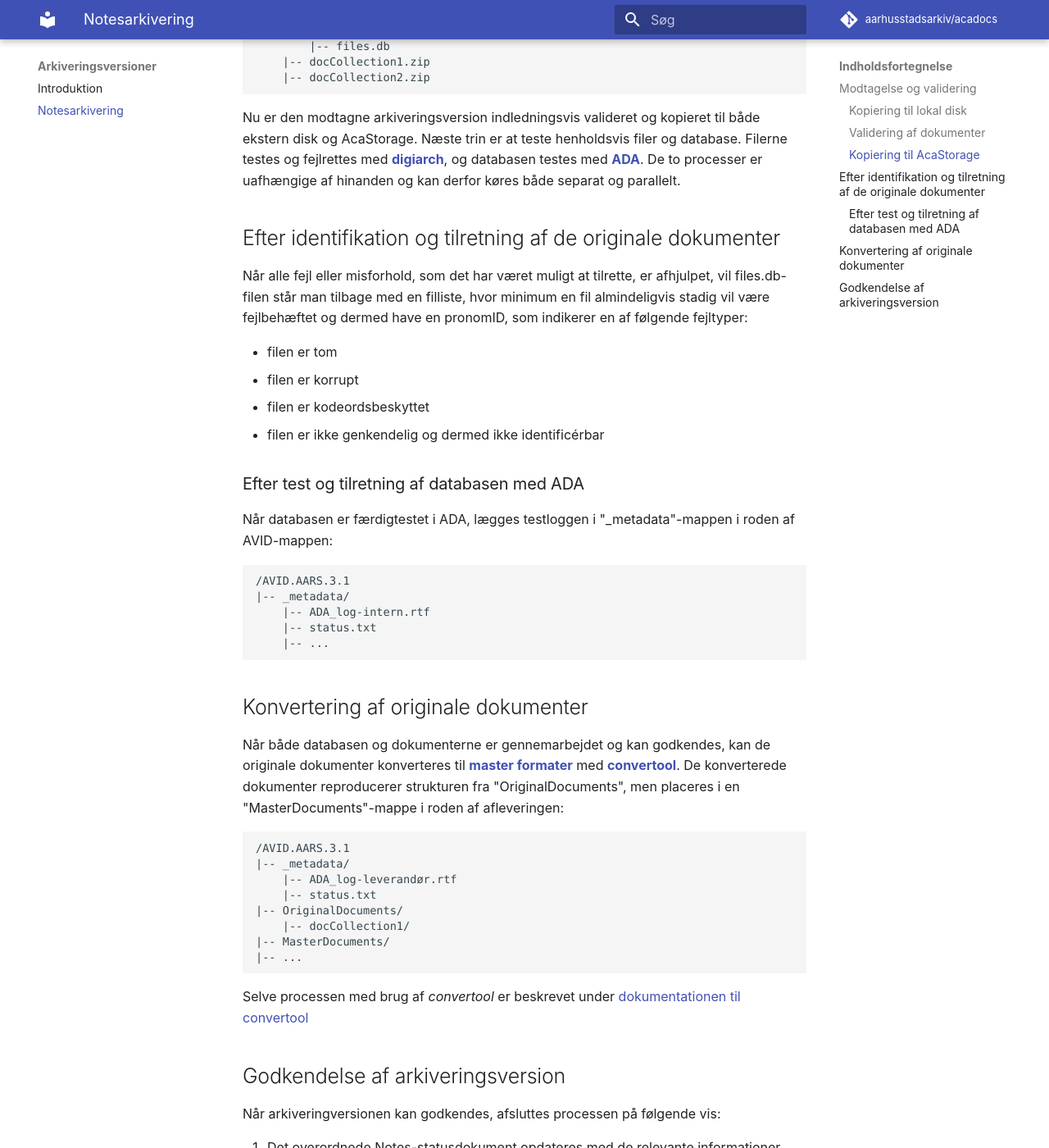
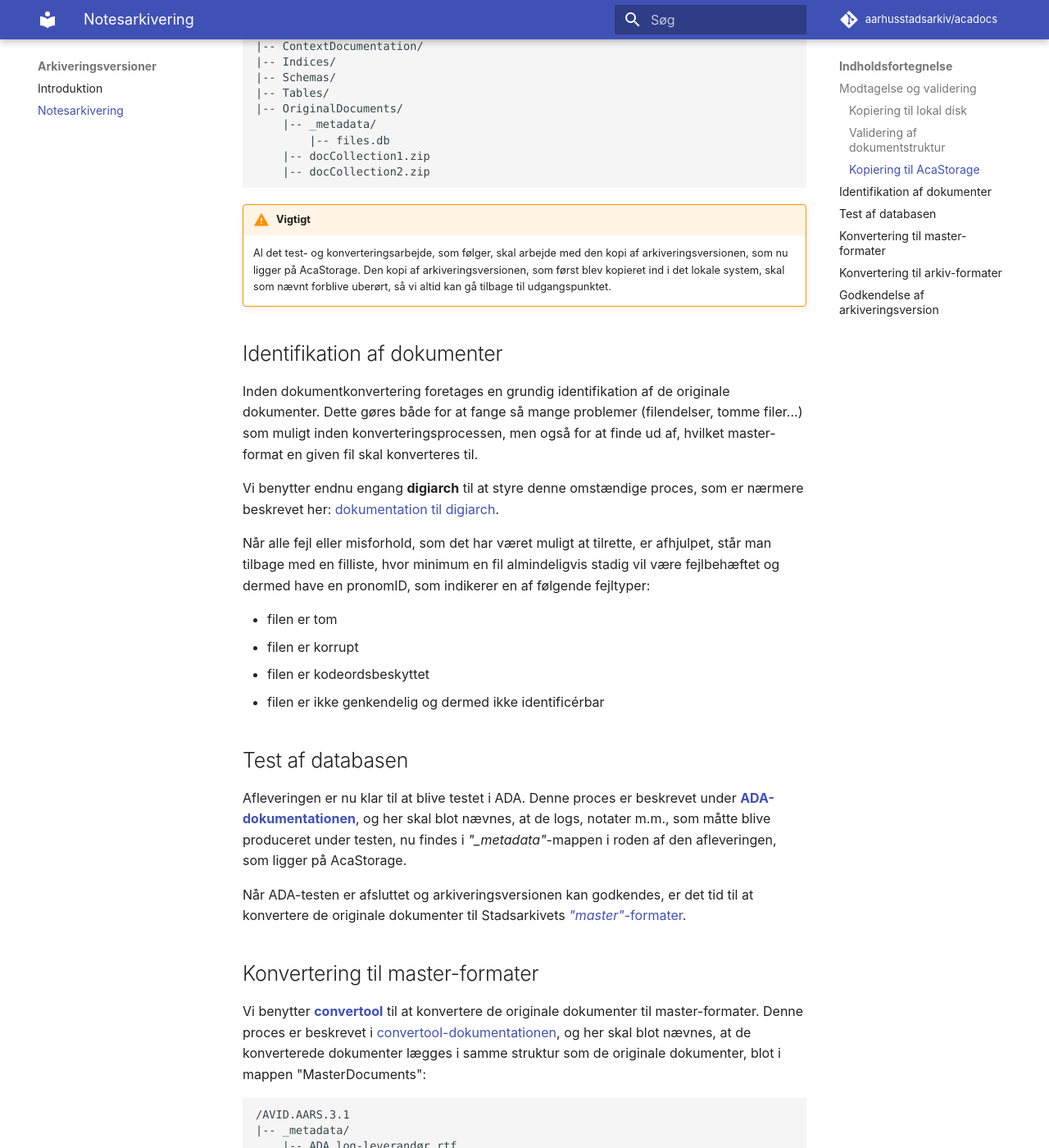
Before and after one commit to aarhusstadsarkiv/acadocs, an MkDocs documentation site: the page built from docs/archival-versions/notes-arkivering.md, in a window 1280 px wide and 1400 px high, scrolled down 2248 px. Shown: the whole window at 82% size. Built offline with MkDocs 1.6.1 and Material for MkDocs 9.7.7, drawn with Linux system fonts in a browser that asks for light colours; comment, search, counter and statistics services are not loaded; some of the changed text lies outside the part shown.

Commit message:
Fix 35. NotesArkivering improved

````diff
--- a/docs/archival-versions/notes-arkivering.md
+++ b/docs/archival-versions/notes-arkivering.md
@@ -32,7 +32,7 @@
 
 Efter fuldendt kopiering lægges den afleverede usb-disk til side. Vi skal ikke bruge den originale aflevering mere, med mindre vi senere i processen ved et uheld kommer til at slette eller ændre noget.
 
-### Validering af dokumenter
+### Validering af dokumentstruktur
 Hvis afleveringen indeholder digitale dokumenter (OriginalDocuments), foretages nu en indledningsvis validering af disse (tjekker for tomme mappe/filer, tilstedeværelsen af *.zip*-filer, andet?).
 
 Vi benytter **[digiarch](../../software/digiarch)** til at foretage denne indledende validering af dokumenterne og strukturen i de enkelte *docCollections*. Kald *process* på den mappe, som arkiveringsversionen er kopieret til:
@@ -78,51 +84,92 @@
     |-- docCollection2.zip
 ```
 
-Nu er den modtagne arkiveringsversion indledningsvis valideret og kopieret til både ekstern disk og AcaStorage. Næste trin er at teste henholdsvis filer og database. Filerne testes og fejlrettes med **[digiarch](../../software/digiarch)**, og databasen testes med **[ADA](../ada)**. De to processer er uafhængige af hinanden og kan derfor køres både separat og parallelt.
+!!! warning "Vigtigt"
+    Al det test- og konverteringsarbejde, som følger, skal arbejde med den kopi af arkiveringsversionen, som nu ligger på AcaStorage. Den kopi af arkiveringsversionen, som først blev kopieret ind i det lokale system, skal som nævnt forblive uberørt, så vi altid kan gå tilbage til udgangspunktet.
 
+## Identifikation af dokumenter
+Inden dokumentkonvertering foretages en grundig identifikation af de originale dokumenter. Dette gøres både for at fange så mange problemer (filendelser, tomme filer...) som muligt inden konverteringsprocessen, men også for at finde ud af, hvilket master-format en given fil skal konverteres til.
 
-## Efter identifikation og tilretning af de originale dokumenter
-Når alle fejl eller misforhold, som det har været muligt at tilrette, er afhjulpet, vil files.db-filen står man tilbage med en filliste, hvor minimum en fil almindeligvis stadig vil være fejlbehæftet og dermed have en pronomID, som indikerer en af følgende fejltyper:
+Vi benytter endnu engang **digiarch** til at styre denne omstændige proces, som er nærmere beskrevet her: [dokumentation til digiarch](../../software/digiarch).
+
+Når alle fejl eller misforhold, som det har været muligt at tilrette, er afhjulpet, står man tilbage med en filliste, hvor minimum en fil almindeligvis stadig vil være fejlbehæftet og dermed have en pronomID, som indikerer en af følgende fejltyper:
 
 - filen er tom
 - filen er korrupt
 - filen er kodeordsbeskyttet
 - filen er ikke genkendelig og dermed ikke identificérbar
 
-### Efter test og tilretning af databasen med ADA
-Når databasen er færdigtestet i ADA, lægges testloggen i "_metadata"-mappen i roden af AVID-mappen:
+## Test af databasen
+Afleveringen er nu klar til at blive testet i ADA. Denne proces er beskrevet under **[ADA-dokumentationen](../ada)**, og her skal blot nævnes, at de logs, notater m.m., som måtte blive produceret under testen, nu findes i *"_metadata"*-mappen i roden af den afleveringen, som ligger på AcaStorage.
 
-```
-/AVID.AARS.3.1
-|-- _metadata/
-    |-- ADA_log-intern.rtf
-    |-- status.txt
-    |-- ...
-```
+Når ADA-testen er afsluttet og arkiveringsversionen kan godkendes, er det tid til at konvertere de originale dokumenter til Stadsarkivets [*"master"*-formater](../master-formats).
 
-## Konvertering af originale dokumenter
-Når både databasen og dokumenterne er gennemarbejdet og kan godkendes, kan de originale dokumenter konverteres til **[master formater](../master-formats)** med **[convertool](../../software/convertool)**. De konverterede dokumenter reproducerer strukturen fra "OriginalDocuments", men placeres i en "MasterDocuments"-mappe i roden af afleveringen:
+## Konvertering til master-formater
+Vi benytter **[convertool](../../software/convertool)** til at konvertere de originale dokumenter til master-formater. Denne proces er beskrevet i [convertool-dokumentationen](../../software/convertool), og her skal blot nævnes, at de konverterede dokumenter lægges i samme struktur som de originale dokumenter, blot i mappen "MasterDocuments":
 
 ```
 /AVID.AARS.3.1
 |-- _metadata/
     |-- ADA_log-leverandør.rtf
+    |-- ADA_log-test.rtf
+    |-- test-notat.txt
     |-- status.txt
+|-- ContextDocumentation/
+|-- Indices/
+|-- Schemas/
+|-- Tables/
 |-- OriginalDocuments/
+    |-- _metadata/
+        |-- files.db
     |-- docCollection1/
+    |-- docCollection2/
 |-- MasterDocuments/
-|-- ...
+    |-- _metadata/
+        |-- files.db
+    |-- docCollection1/
+    |-- docCollection2/
 ```
 
-Selve processen med brug af *convertool* er beskrevet under [dokumentationen til convertool](../../software/convertool)
+Filerne testes og fejlrettes med **[digiarch](../../software/digiarch)**, og databasen testes med **[ADA](../ada)**. De to processer er uafhængige af hinanden og kan derfor køres både separat og parallelt.
+
+## Konvertering til arkiv-formater
+Når både databasen og dokumenterne er gennemarbejdet og kan godkendes, konverteres master-dokumenterne slutteligt til arkiv-formater (tiff, jpeg2000, MPEG..). Igen benyttes **[convertool](../../software/convertool)**, og igen lægges de konverterede filer i samme struktur som de originale dokumenter, blot i mappen "Documents":
+
+```
+/AVID.AARS.3.1
+|-- _metadata/
+    |-- ADA_log-leverandør.rtf
+    |-- ADA_log-test.rtf
+    |-- test-notat.txt
+    |-- status.txt
+|-- ContextDocumentation/
+|-- Indices/
+|-- Schemas/
+|-- Tables/
+|-- OriginalDocuments/
+    |-- _metadata/
+        |-- files.db
+    |-- docCollection1/
+    |-- docCollection2/
+|-- MasterDocuments/
+    |-- _metadata/
+        |-- files.db
+    |-- docCollection1/
+    |-- docCollection2/
+|-- Documents/
+    |-- _metadata/
+        |-- files.db
+    |-- docCollection1/
+    |-- docCollection2/
+```
 
 ## Godkendelse af arkiveringsversion
-Når arkiveringversionen kan godkendes, afsluttes processen på følgende vis:
+Efter succesrig dokumentkonvertering afsluttes processen på følgende vis:
 
-1. Det overordnede Notes-statusdokument opdateres med de relevante informationer
-2. Hele mappen med arkiveringsversionen kopieres til "arkvers"-mappen på funktionsdrevet:
+1. Det overordnede Notes-statusdokument på OneDrive opdateres med de relevante informationer
+2. Hele mappen med arkiveringsversionen ("AVID.AARS.3.1\") kopieres til "arkvers"-mappen på funktionsdrevet:
     ```
-    C:\Users\{az-ident}\Aarhus kommune\FNK-Aarhus Stadsarkiv - Dokumenter\arkvers\AVID.AARS.3.1\
+    C:\Users\{az-ident}\Aarhus kommune\FNK-Aarhus Stadsarkiv - Dokumenter\arkvers\
     ```
 3. Improvento informeres i en mail om godkendelsen
 4. Den relevante magistratsafdeling informeres i en mail om godkendelsen
````
Also changed, not shown: other parts of docs/archival-versions/notes-arkivering.md (+9 -3 lines).
